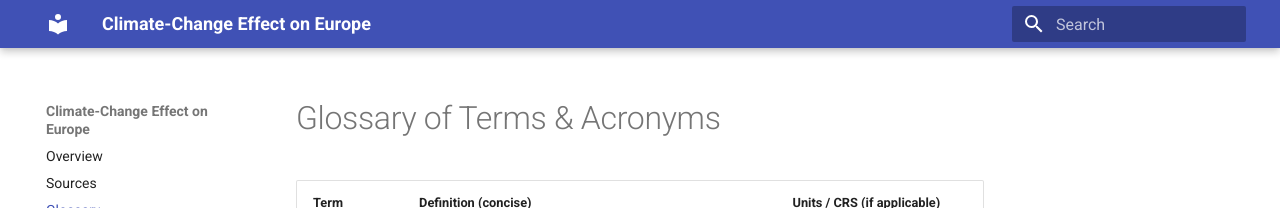
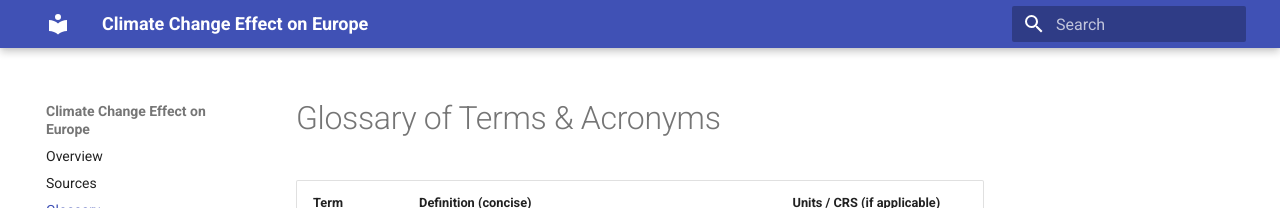
Before and after one commit to daniprec/Climate-Change-Effect-on-Europe, an MkDocs documentation site: the page built from docs/glossary.md, in a window 1280 px wide. Shown: the top 208 px of the page. Built offline with MkDocs 1.6.1 and Material for MkDocs 9.7.7, drawn with Linux system fonts in a browser that asks for light colours.

```diff
--- a/mkdocs.yml
+++ b/mkdocs.yml
@@ -1,4 +1,4 @@
-site_name: Climate-Change Effect on Europe
+site_name: Climate Change Effect on Europe
 theme: material
 plugins:
   - search
```
Also changed, not shown: docs/sources.md (added, +3 -0 lines).
